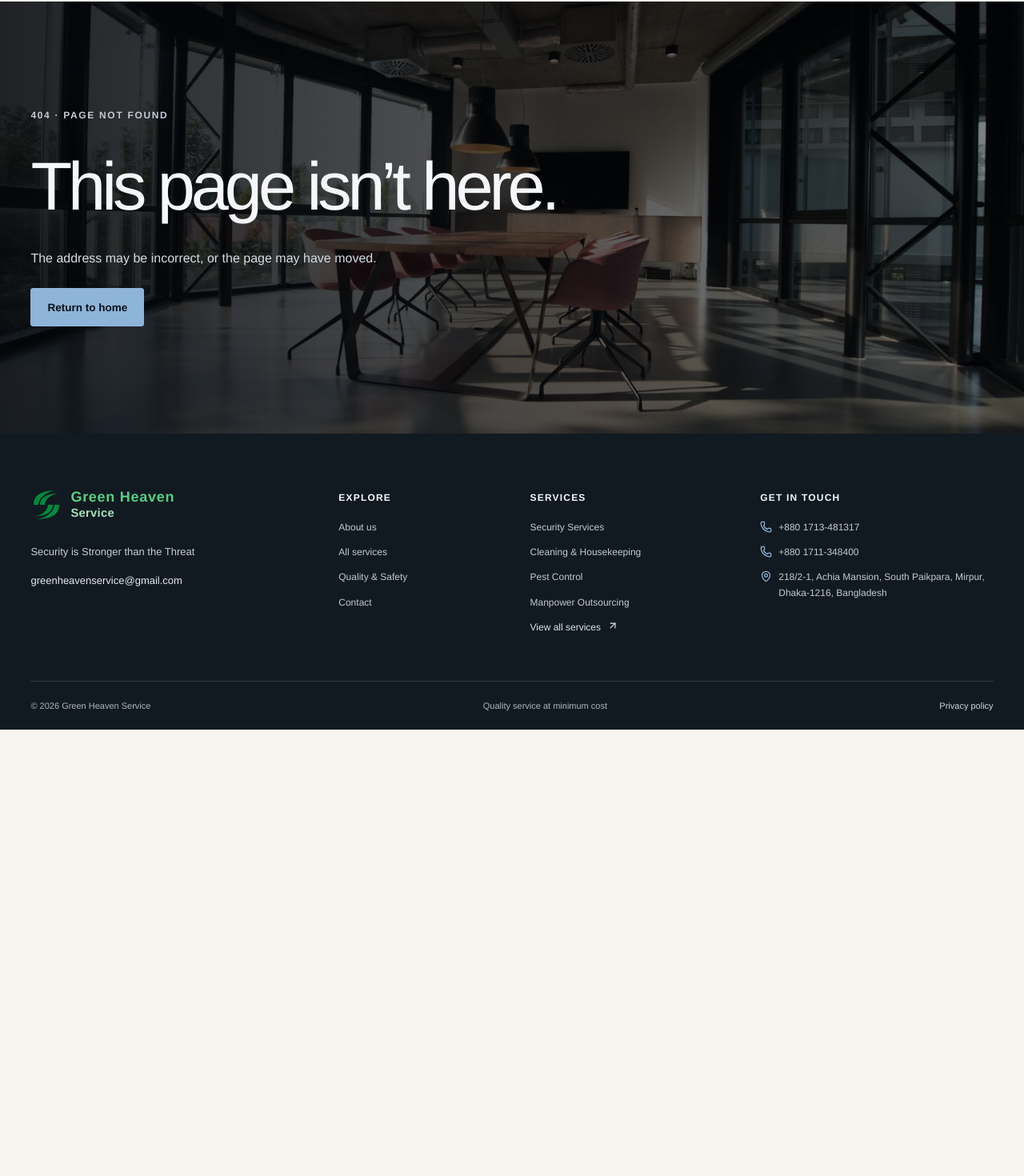
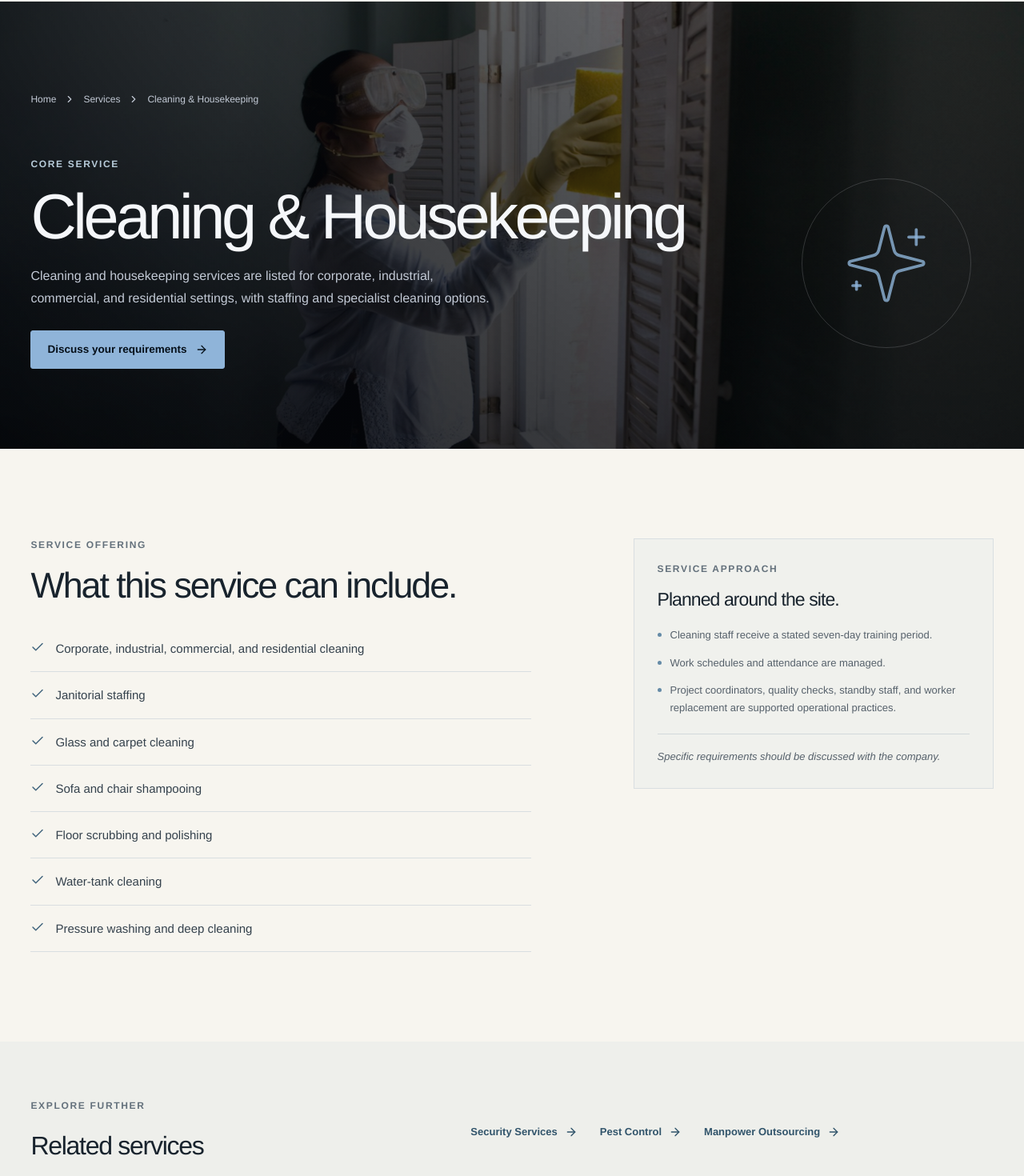
Before and after one commit to tamjidzihan/green-heaven-service, a React (Vite) app: page /services/cleaning-housekeeping in a window 1280 px wide. Shown: the part 81-1551 px from the top of the page at 80% size. Before the commit the page ends 993 px from the top, so only its background shows below. Built offline with nearby package versions, Linux system fonts and the light colour scheme.

Commit message:
feat: add ServicesPage and ServiceDetailPage components with SEO and breadcrumbs

```diff
--- /dev/null
+++ b/src/components/navigation/Breadcrumbs.tsx
@@ -0,0 +1,20 @@
+import { ChevronRight } from "lucide-react";
+import { Link } from "react-router-dom";
+
+type BreadcrumbsProps = {
+  current: string;
+};
+
+export function Breadcrumbs({ current }: BreadcrumbsProps) {
+  return (
+    <nav aria-label="Breadcrumb" className="breadcrumbs">
+      <ol>
+        <li><Link to="/">Home</Link></li>
+        <li><ChevronRight aria-hidden="true" size={14} /></li>
+        <li><Link to="/services">Services</Link></li>
+        <li><ChevronRight aria-hidden="true" size={14} /></li>
+        <li aria-current="page">{current}</li>
+      </ol>
+    </nav>
+  );
+}
--- /dev/null
+++ b/src/pages/ServiceDetailPage.tsx
@@ -0,0 +1,108 @@
+import { ArrowRight, Check, ClipboardCheck } from "lucide-react";
+import { Link, useParams } from "react-router-dom";
+import { ContactCta } from "../components/common/ContactCta";
+import { ParallaxBackground } from "../components/common/ParallaxBackground";
+import { Seo } from "../components/common/Seo";
+import { Breadcrumbs } from "../components/navigation/Breadcrumbs";
+import { services } from "../data/services";
+import { NotFoundPage } from "./NotFoundPage";
+
+export function ServiceDetailPage() {
+  const { slug } = useParams();
+  const service = services.find((item) => item.slug === slug);
+
+  if (!service) return <NotFoundPage />;
+
+  const Icon = service.icon;
+  const isAdditional = service.category === "additional";
+
+  return (
+    <>
+      <Seo
+        title={`${service.title} | Green Heaven Service`}
+        description={service.shortDescription}
+      />
+      <section className="detail-hero">
+        <ParallaxBackground src={service.heroImage} />
+        <div className="site-container">
+          <Breadcrumbs current={service.title} />
+          <div className="detail-hero__content">
+            <div>
+              <p className="eyebrow">{isAdditional ? "Listed activity" : "Core service"}</p>
+              <h1>{service.title}</h1>
+              <p>{service.intro}</p>
+              <Link className="button button--frost" to="/contact">
+                Discuss your requirements <ArrowRight aria-hidden="true" size={16} />
+              </Link>
+            </div>
+            <div aria-hidden="true" className="detail-hero__icon">
+              <Icon size={112} strokeWidth={0.8} />
+            </div>
+          </div>
+        </div>
+      </section>
+
+      {isAdditional ? (
+        <section className="section section--bone">
+          <div className="site-container additional-note">
+            <ClipboardCheck aria-hidden="true" size={27} />
+            <div>
+              <p className="eyebrow">Confirming the scope</p>
+              <h2>Let's talk about what you need.</h2>
+              <p>
+                This is a listed business activity. Specific services, products, operating details, and availability have not been confirmed in the project information. Contact Green Heaven Service to discuss the current scope.
+              </p>
+              <Link className="text-link" to="/contact">
+                Contact Green Heaven Service <ArrowRight aria-hidden="true" size={15} />
+              </Link>
+            </div>
+          </div>
+        </section>
+      ) : (
+        <section className="section section--bone">
+          <div className="site-container detail-content">
+            <div>
+              <p className="eyebrow">Service offering</p>
+              <h2>What this service can include.</h2>
+              <ul className="offering-list">
+                {service.offerings.map((offering) => (
+                  <li key={offering}><Check aria-hidden="true" size={18} />{offering}</li>
+                ))}
+              </ul>
+            </div>
+            <aside className="approach-card">
+              <p className="eyebrow">Service approach</p>
+              <h3>Planned around the site.</h3>
+              <ul>
+                {service.approach.map((item) => <li key={item}>{item}</li>)}
+              </ul>
+              <p className="approach-card__note">
+                Specific requirements should be discussed with the company.
+              </p>
+            </aside>
+          </div>
+        </section>
+      )}
+
+      <section className="related-services section--soft">
+        <div className="site-container related-services__inner">
+          <div>
+            <p className="eyebrow">Explore further</p>
+            <h2>Related services</h2>
+          </div>
+          <div className="related-services__links">
+            {services
+              .filter((item) => item.slug !== service.slug)
+              .slice(0, 3)
+              .map((item) => (
+                <Link key={item.slug} to={`/services/${item.slug}`}>
+                  {item.title}<ArrowRight aria-hidden="true" size={16} />
+                </Link>
+              ))}
+          </div>
+        </div>
+      </section>
+      <ContactCta />
+    </>
+  );
+}
--- /dev/null
+++ b/src/pages/ServicesPage.tsx
@@ -0,0 +1,46 @@
+import { SectionHeading } from "../components/common/SectionHeading";
+import { PageIntro } from "../components/common/PageIntro";
+import { Seo } from "../components/common/Seo";
+import { ServiceGrid } from "../components/services/ServiceGrid";
+import { ContactCta } from "../components/common/ContactCta";
+import { services } from "../data/services";
+
+export function ServicesPage() {
+  const coreServices = services.filter((service) => service.category === "primary");
+  const listedActivities = services.filter((service) => service.category === "additional");
+
+  return (
+    <>
+      <Seo
+        title="Services | Green Heaven Service"
+        description="Explore Green Heaven Service's security, cleaning and housekeeping, pest control, and other listed business activities."
+      />
+      <PageIntro
+        description="Explore our core service categories alongside other business activities listed by Green Heaven Service."
+        eyebrow="Our services"
+        title="Practical support for your property and operations."
+      />
+      <section className="section section--bone">
+        <div className="site-container">
+          <SectionHeading
+            description="These service categories have detailed offerings described in the company profile."
+            eyebrow="Core services"
+            title="Focused service areas."
+          />
+          <ServiceGrid services={coreServices} />
+        </div>
+      </section>
+      <section className="section section--soft">
+        <div className="site-container">
+          <SectionHeading
+            description="The following activities are listed by the company. Please contact us to discuss current scope and requirements."
+            eyebrow="Other listed activities"
+            title="Additional areas of business."
+          />
+          <ServiceGrid services={listedActivities} />
+        </div>
+      </section>
+      <ContactCta />
+    </>
+  );
+}
```
Also changed, not shown: src/app/App.tsx (+4 -4 lines).
